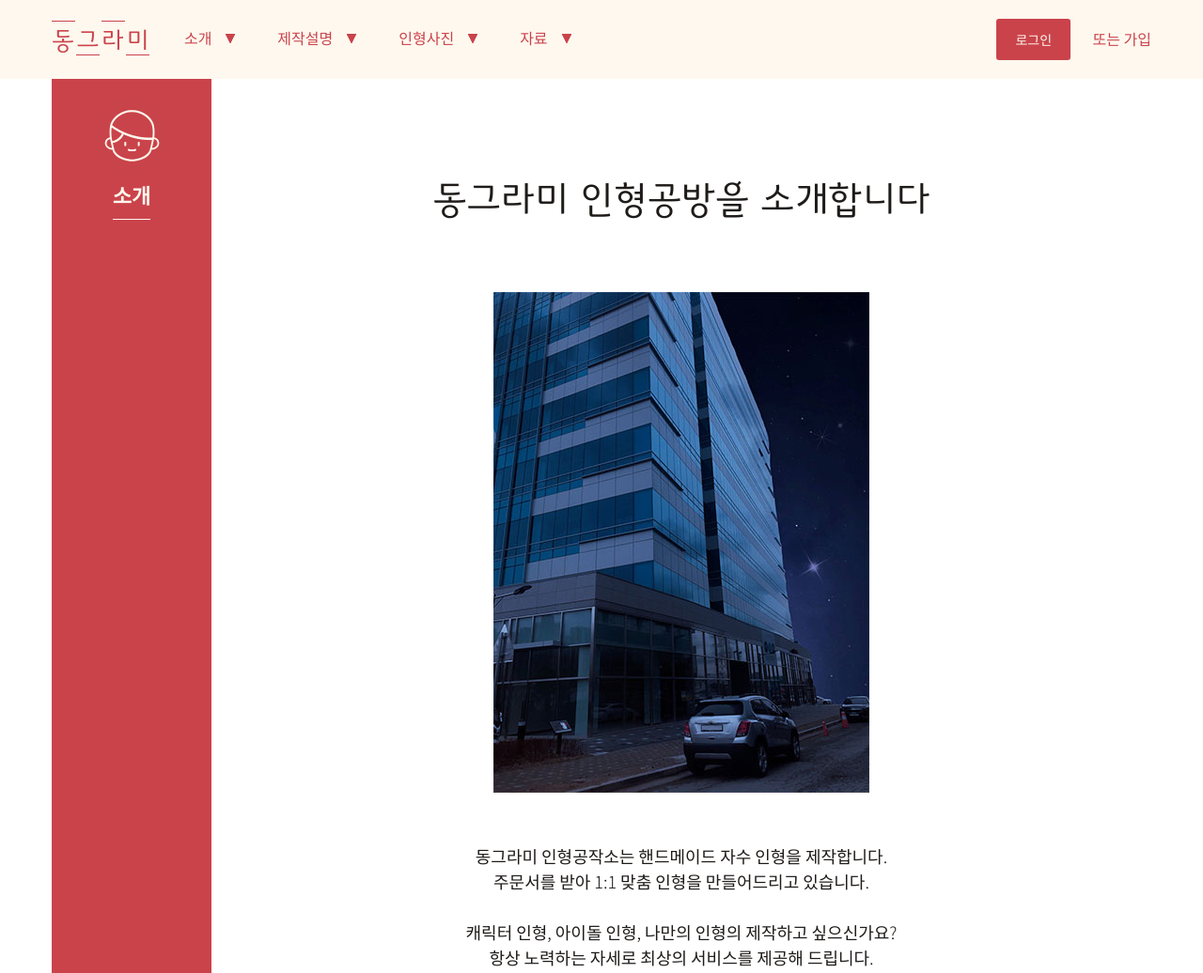
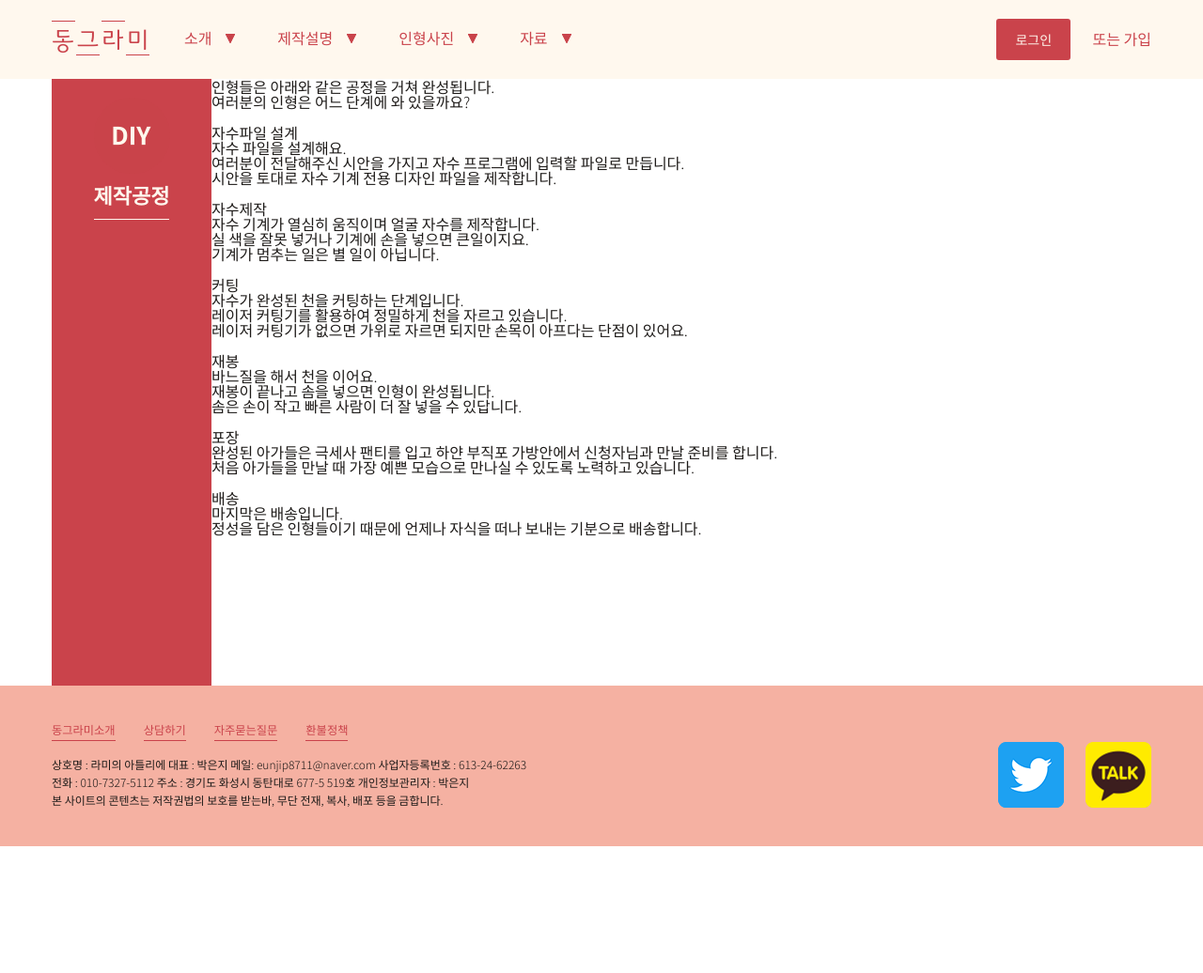
Before and after one commit to grapePrince/dongurami, a website built with webpack: page process.html in a window 1280 px wide. Shown: the top 1036 px of the page at 94% size. After the commit the page ends 901 px from the top, so only its background shows below. Built offline with nearby package versions, Linux system fonts and the light colour scheme.

Commit message:
[process] 코딩 시작

```diff
--- a/TODOS.txt
+++ b/TODOS.txt
@@ -1,6 +1,4 @@
 
-
-제작공정 HTML 잡기
 제작공정 제목쪽 CSS 잡기
 제작공정 자 안쪽 CSS 잡기
 제작공정 본문쪽 CSS 잡기
@@ -18,6 +16,6 @@
 
 
 (완료한것들)
-
-
 인덱스쪽 글씨 쭐이기. 프로덕트쪽
+제작공정 HTML 잡기
+제작공정쪽 이미지 저장하기
--- a/index.html
+++ b/index.html
@@ -8,14 +8,14 @@
     <meta http-equiv="X-UA-Compatible" content="ie=edge">
 
     <link rel="apple-touch-icon" sizes="57x57" href="resource/images/favicon/apple-icon-57x57.png">
-    <link rel="apple-touch-icon" sizes="60x60" href="resource/images/favicon//apple-icon-60x60.png">
-    <link rel="apple-touch-icon" sizes="72x72" href="resource/images/favicon//apple-icon-72x72.png">
-    <link rel="apple-touch-icon" sizes="76x76" href="resource/images/favicon//apple-icon-76x76.png">
-    <link rel="apple-touch-icon" sizes="114x114" href="resource/images/favicon//apple-icon-114x114.png">
-    <link rel="apple-touch-icon" sizes="120x120" href="resource/images/favicon//apple-icon-120x120.png">
-    <link rel="apple-touch-icon" sizes="144x144" href="resource/images/favicon//apple-icon-144x144.png">
-    <link rel="apple-touch-icon" sizes="152x152" href="resource/images/favicon//apple-icon-152x152.png">
-    <link rel="apple-touch-icon" sizes="180x180" href="resource/images/favicon//apple-icon-180x180.png">
+    <link rel="apple-touch-icon" sizes="60x60" href="resource/images/favicon/apple-icon-60x60.png">
+    <link rel="apple-touch-icon" sizes="72x72" href="resource/images/favicon/apple-icon-72x72.png">
+    <link rel="apple-touch-icon" sizes="76x76" href="resource/images/favicon/apple-icon-76x76.png">
+    <link rel="apple-touch-icon" sizes="114x114" href="resource/images/favicon/apple-icon-114x114.png">
+    <link rel="apple-touch-icon" sizes="120x120" href="resource/images/favicon/apple-icon-120x120.png">
+    <link rel="apple-touch-icon" sizes="144x144" href="resource/images/favicon/apple-icon-144x144.png">
+    <link rel="apple-touch-icon" sizes="152x152" href="resource/images/favicon/apple-icon-152x152.png">
+    <link rel="apple-touch-icon" sizes="180x180" href="resource/images/favicon/apple-icon-180x180.png">
     <link rel="icon" type="image/png" sizes="192x192"  href="resource/images/favicon/android-icon-192x192.png">
     <link rel="icon" type="image/png" sizes="32x32" href="resource/images/favicon/favicon-32x32.png">
     <link rel="icon" type="image/png" sizes="96x96" href="resource/images/favicon/favicon-96x96.png">
@@ -64,7 +64,7 @@
                             <a href="introduce.html" class="shadow"></a>
                             <ul>
                                 <li class="dongurami_introduce"><a href="introduce.html">동그라미소개</a></li>
-                                <li class="process"><a href="make.html">제작공정</a></li>
+                                <li class="process"><a href="process.html">제작공정</a></li>
                             </ul>
                         </div>
                     </li>
--- a/make.html
+++ b/process.html
@@ -8,14 +8,14 @@
     <meta http-equiv="X-UA-Compatible" content="ie=edge">
 
     <link rel="apple-touch-icon" sizes="57x57" href="resource/images/favicon/apple-icon-57x57.png">
-    <link rel="apple-touch-icon" sizes="60x60" href="resource/images/favicon//apple-icon-60x60.png">
-    <link rel="apple-touch-icon" sizes="72x72" href="resource/images/favicon//apple-icon-72x72.png">
-    <link rel="apple-touch-icon" sizes="76x76" href="resource/images/favicon//apple-icon-76x76.png">
-    <link rel="apple-touch-icon" sizes="114x114" href="resource/images/favicon//apple-icon-114x114.png">
-    <link rel="apple-touch-icon" sizes="120x120" href="resource/images/favicon//apple-icon-120x120.png">
-    <link rel="apple-touch-icon" sizes="144x144" href="resource/images/favicon//apple-icon-144x144.png">
-    <link rel="apple-touch-icon" sizes="152x152" href="resource/images/favicon//apple-icon-152x152.png">
-    <link rel="apple-touch-icon" sizes="180x180" href="resource/images/favicon//apple-icon-180x180.png">
+    <link rel="apple-touch-icon" sizes="60x60" href="resource/images/favicon/apple-icon-60x60.png">
+    <link rel="apple-touch-icon" sizes="72x72" href="resource/images/favicon/apple-icon-72x72.png">
+    <link rel="apple-touch-icon" sizes="76x76" href="resource/images/favicon/apple-icon-76x76.png">
+    <link rel="apple-touch-icon" sizes="114x114" href="resource/images/favicon/apple-icon-114x114.png">
+    <link rel="apple-touch-icon" sizes="120x120" href="resource/images/favicon/apple-icon-120x120.png">
+    <link rel="apple-touch-icon" sizes="144x144" href="resource/images/favicon/apple-icon-144x144.png">
+    <link rel="apple-touch-icon" sizes="152x152" href="resource/images/favicon/apple-icon-152x152.png">
+    <link rel="apple-touch-icon" sizes="180x180" href="resource/images/favicon/apple-icon-180x180.png">
     <link rel="icon" type="image/png" sizes="192x192"  href="resource/images/favicon/android-icon-192x192.png">
     <link rel="icon" type="image/png" sizes="32x32" href="resource/images/favicon/favicon-32x32.png">
     <link rel="icon" type="image/png" sizes="96x96" href="resource/images/favicon/favicon-96x96.png">
@@ -26,10 +26,9 @@
 
     <link rel="stylesheet" type="text/css" href="dist/css/app.css">
     <script src="lib/js/jquey.js"></script>
-    <!-- <script type="text/javascript" src="//dapi.kakao.com/v2/maps/sdk.js?appkey=c1f729e1bf96a61fb0fbd31fdec01a36"></script> -->
 </head>
 
-<body class="introduce sub">
+<body class="process sub">
     <header class="main-header">
         <div class="hamburger shadow"></div>
         <div class="close"></div>
@@ -64,7 +63,7 @@
                             <a href="introduce.html" class="shadow"></a>
                             <ul>
                                 <li class="dongurami_introduce"><a href="introduce.html">동그라미소개</a></li>
-                                <li class="process"><a href="make.html">제작공정</a></li>
+                                <li class="process"><a href="process.html">제작공정</a></li>
                             </ul>
                         </div>
                     </li>
@@ -118,31 +117,93 @@
 
     <main class="container clearfix">
         <aside>
-            <div class="hidden_text">소개사진</div>
-            <h2><span>소개</span></h2>
+            <div class="hidden_text">제작공정사진</div>
+            <h2><span>제작공정</span></h2>
         </aside>
-        <section class="introduce1">
-            <h3>동그라미 인형공방을 소개합니다</h3>
-            <div class="img">
-                <img src="resource/images/building_day.jpg" alt="building">
+        <section class="process1">
+            <p>인형들은 아래와 같은 공정을 거쳐 완성됩니다.</p>
+            <p>여러분의 인형은 어느 단계에 와 있을까요?</p>
+            <div class="process1">
+                <div class="sub_aside">
+                    <span class="menuwindow hidden_text">자수파일 설계</span>
+                </div>
+                <div class="sub_section">
+                    <h3>자수파일 설계</h3>
+                    <p>자수 파일을 설계해요.</p>
+                    <p>
+                        여러분이 전달해주신 시안을 가지고 자수 프로그램에 입력할 파일로 만듭니다.<br>시안을 토대로 자수 기계 전용 디자인 파일을 제작합니다.
+                    </p>
+                    <div class="background"></div>
+                </div>
             </div>
-            <p>동그라미 인형공작소는 핸드메이드 자수 인형을 제작합니다.<br>주문서를 받아 1:1 맞춤 인형을 만들어드리고 있습니다.</p>
-            <p>캐릭터 인형, 아이돌 인형, 나만의 인형의 제작하고 싶으신가요?<br>항상 노력하는 자세로 최상의 서비스를 제공해 드립니다.</p>
-        </section>
-        <section class="introduce2">
-                <div class="img">
-                    <img src="resource/images/doll_on.jpg" alt="doll">
+            <div class="process2">
+                <div class="sub_aside">
+                    <span class="menuwindow hidden_text">자수제작</span>
                 </div>
-                <p>힘이 들 때마다 떠올리는것이 있습니다.<br>그것은 인형을 받아든 고객님의 행복한 미소입니다.</p>
-                <h3>여러분의 기쁨이 동그라미의 힘이 됩니다.</h3>
-        </section>
-        <section class="map">
-            <h3>어디에서 인형이 만들어지고 있을까요?</h2>
-            <div id="map"></div>
-        </section>
-        <section class="social">
-            <div></div>
-            <p>트위터에서 동그라미 인형 공방을 구독해 주세요.<br>RT 이벤트에 참여하시면 특별한 기회가 찾아옵니다.</p>
+                <div class="sub_section">
+                    <h3>자수제작</h3>
+                    <p>자수 기계가 열심히 움직이며 얼굴 자수를 제작합니다.</p>
+                    <p>
+                        실 색을 잘못 넣거나 기계에 손을 넣으면 큰일이지요.<br>기계가 멈추는 일은 별 일이 아닙니다.
+                    </p>
+                    <div class="background"></div>
+                </div>
+            </div>
+            <div class="process3">
+                <div class="sub_aside">
+                    <span class="menuwindow hidden_text">커팅</span>
+                </div>
+                <div class="sub_section">
+                    <h3>커팅</h3>
+                    <p>자수가 완성된 천을 커팅하는 단계입니다.</p>
+                    <p>
+                        레이저 커팅기를 활용하여 정밀하게 천을 자르고 있습니다.<br>
+                        레이저 커팅기가 없으면 가위로 자르면 되지만 손목이 아프다는 단점이 있어요.
+                    </p>
+                    <div class="background"></div>
+                </div>
+            </div>
+            <div class="process4">
+                <div class="sub_aside">
+                    <span class="menuwindow hidden_text">재봉</span>
+                </div>
+                <div class="sub_section">
+                    <h3>재봉</h3>
+                    <p>바느질을 해서 천을 이어요.</p>
+                    <p>
+                        재봉이 끝나고 솜을 넣으면 인형이 완성됩니다.<br>솜은 손이 작고 빠른 사람이 더 잘 넣을 수 있답니다.
+                    </p>
+                    <div class="background"></div>
+                </div>
+            </div>
+            <div class="process5">
+                <div class="sub_aside">
+                    <span class="menuwindow hidden_text">포장</span>
+                </div>
+                <div class="sub_section">
+                    <h3>포장</h3>
+                    <p>
+                        완성된 아가들은 극세사 팬티를 입고 하얀 부직포 가방안에서 신청자님과 만날 준비를 합니다.
+                    </p>
+                    <p>
+                        처음 아가들을 만날 때 가장 예쁜 모습으로 만나실 수 있도록 노력하고 있습니다.
+                    </p>
+                    <div class="background"></div>
+                </div>
+            </div>
+            <div class="process6">
+                <div class="sub_aside">
+                    <span class="menuwindow hidden_text">배송</span>
+                </div>
+                <div class="sub_section">
+                    <h3>배송</h3>
+                    <p>마지막은 배송입니다.</p>
+                    <p>
+                        정성을 담은 인형들이기 때문에 언제나 자식을 떠나 보내는 기분으로 배송합니다.
+                    </p>
+                    <div class="background"></div>
+                </div>
+            </div>
         </section>
     </main>
 
@@ -167,31 +228,6 @@
     </footer>
 
     <script src="dist/js/app.js"></script>
-
-    <script>
-        var mapContainer = document.getElementById('map'), // 지도를 표시할 div
-            mapOption = {
-                center: new daum.maps.LatLng(37.2143233,127.0972153), // 지도의 중심좌표
-                level: 4 // 지도의 확대 레벨
-            };
-
-        var map = new daum.maps.Map(mapContainer, mapOption); // 지도를 생성합니다
-
-        var iwContent = '<div style="padding:5px;">바로이곳!</div>', // 인포윈도우에 표출될 내용으로 HTML 문자열이나 document element가 가능합니다
-            iwPosition = new daum.maps.LatLng(37.2143233,127.0972153), //인포윈도우 표시 위치입니다
-            iwRemoveable = true; // removeable 속성을 ture 로 설정하면 인포윈도우를 닫을 수 있는 x버튼이 표시됩니다
-
-        // 인포윈도우를 생성하고 지도에 표시합니다
-        var infowindow = new daum.maps.InfoWindow({
-            map: map, // 인포윈도우가 표시될 지도
-            position : iwPosition,
-            content : iwContent,
-            removable : iwRemoveable
-        });
-
-        // 아래 코드는 인포윈도우를 지도에서 제거합니다
-        // infowindow.close();
-    </script>
 </body>
 
 </html>
--- a/src/less/app.less
+++ b/src/less/app.less
@@ -1275,3 +1275,8 @@ body.sub {
 
     }
 }
+
+
+
+
+/* ----------------- PROCESS ------------------ */
```
Also changed, not shown: introduce.html (+10 -10 lines), resource/images/process_frame.png (added), resource/images/process_window.gif (added).
